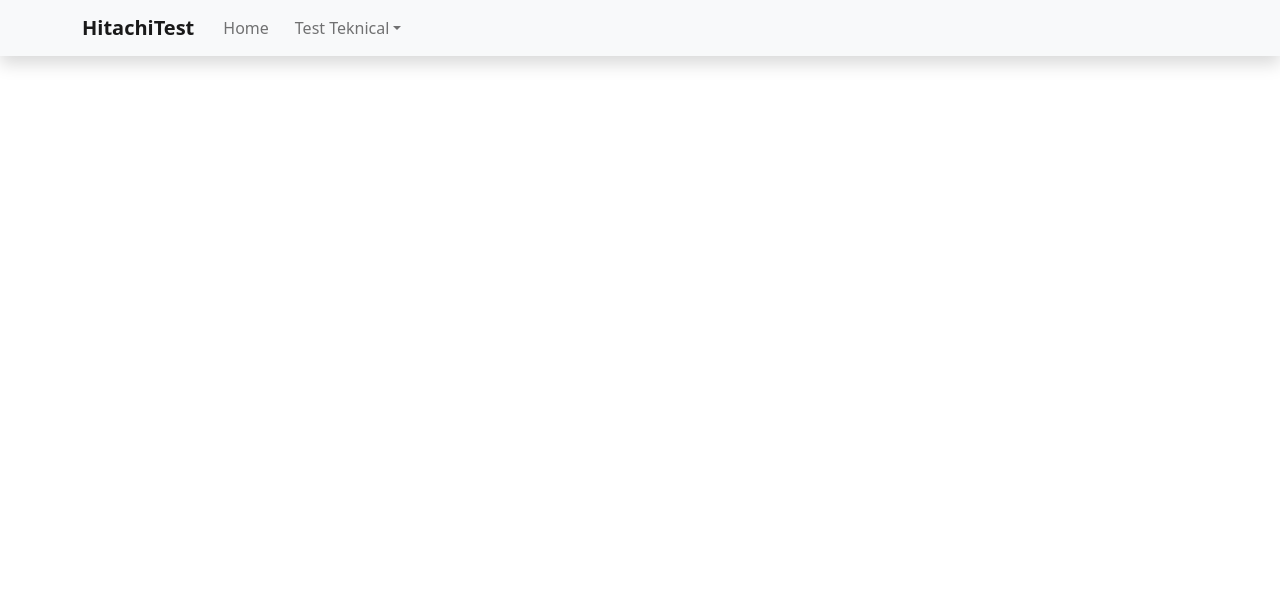
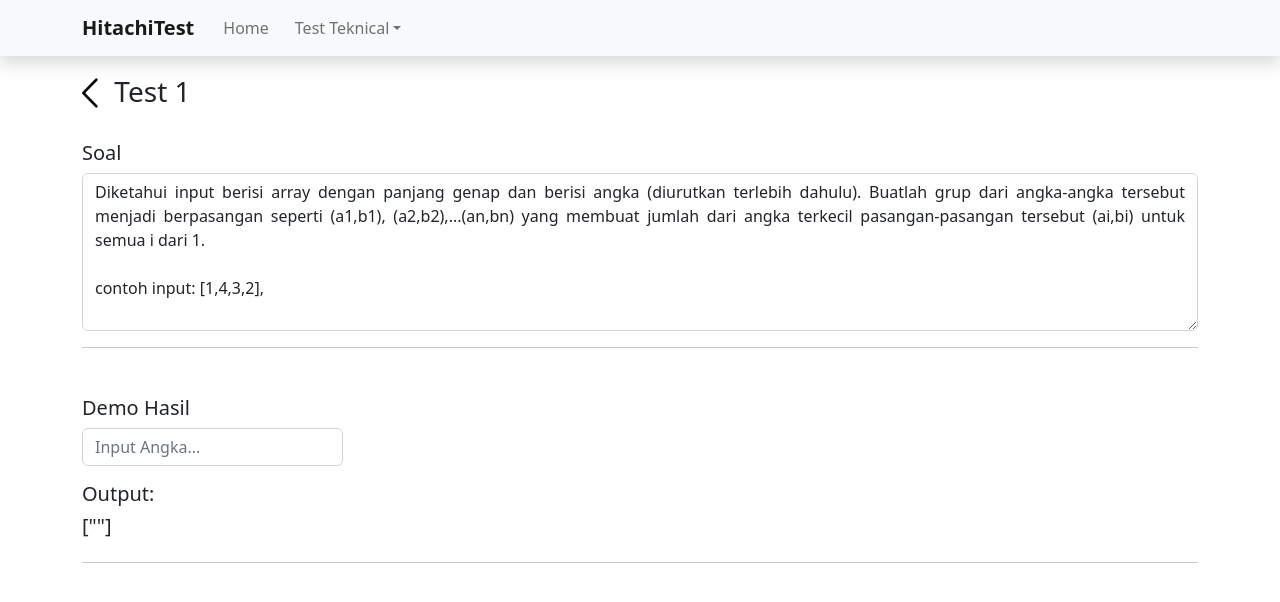
Before and after one commit to joniheri/test-technical-hitachi, a React (Vite) app: page /test3/1 in a window 1280 px wide. Shown: the top 602 px of the page. Built offline with nearby package versions, Linux system fonts and the light colour scheme.

Commit message:
Update 2023-08-02 20.01

```diff
--- a/src/App.jsx
+++ b/src/App.jsx
@@ -15,9 +15,9 @@ export default function App() {
         <Navbar />
         <Routes>
           <Route path="/" element={<Home />} />
-          <Route path="/test1" element={<Test1 />} />
-          <Route path="/test2" element={<Test2 />} />
-          <Route path="/test3" element={<Test3 />} />
+          <Route path="/test1/:id" element={<Test1 />} />
+          <Route path="/test2/:id" element={<Test2 />} />
+          <Route path="/test3/:id" element={<Test3 />} />
         </Routes>
       </BrowserRouter>
     </div>
--- a/src/data/Soal.jsx
+++ b/src/data/Soal.jsx
@@ -3,8 +3,7 @@ export const dataSoal = [
     id: `1`,
     patchUrl: `/test1`,
     title: `Jumlah Pasangan Terkecil`,
-    descriptionSoal: `
-      Diketahui input berisi array dengan panjang genap dan berisi angka (diurutkan terlebih dahulu). Buatlah grup dari angka-angka tersebut menjadi berpasangan seperti (a1,b1), (a2,b2),...(an,bn) yang membuat jumlah dari angka terkecil pasangan-pasangan tersebut (ai,bi) untuk semua i dari 1.
+    descriptionSoal: `Diketahui input berisi array dengan panjang genap dan berisi angka (diurutkan terlebih dahulu). Buatlah grup dari angka-angka tersebut menjadi berpasangan seperti (a1,b1), (a2,b2),...(an,bn) yang membuat jumlah dari angka terkecil pasangan-pasangan tersebut (ai,bi) untuk semua i dari 1.
 
 contoh input: [1,4,3,2],
 
@@ -14,8 +13,7 @@ export const dataSoal = [
     id: "2",
     patchUrl: `/test2`,
     title: `Kata Palindromik`,
-    descriptionSoal: `
-      Diketahui inputan berupa string, tugas kamu adalah mencari berapa banyak substring palindromik dari string tersebut. Kata Palindromik adalah kata yang di bolak balik memiliki susunan / pengucapan yang sama.
+    descriptionSoal: `Diketahui inputan berupa string, tugas kamu adalah mencari berapa banyak substring palindromik dari string tersebut. Kata Palindromik adalah kata yang di bolak balik memiliki susunan / pengucapan yang sama.
 Contoh:
 •  Katak dibalikan tetap menjadi katak
 Lengkapi tubuh fungsi:
@@ -23,17 +21,14 @@ export const dataSoal = [
 output: 6 penjelasan: 6 kata palindromik: "a", "a", "a", "aa", "aa", "aaa"
 
 Contoh
-        - substring dengan awal yang berbeda atau akhir yang berbeda dihitung sebagai substring yang berbeda juga meskipun menjadi substring yang sama dengan sebelumnya / yang lain
-        - panjang input string <= 1000
-
-    `,
+• substring dengan awal yang berbeda atau akhir yang berbeda dihitung sebagai substring yang berbeda juga meskipun menjadi substring yang sama dengan sebelumnya / yang lain
+• panjang input string <= 1000`,
   },
   {
     id: "3",
     patchUrl: `/test3`,
     title: `Kombinasi Nomor Telepon`,
-    descriptionSoal: `
-      Diketahui input berupa string angka, output berupa semua kemungkinan pasangan huruf/angka dari inputan tersebut.
+    descriptionSoal: `Diketahui input berupa string angka, output berupa semua kemungkinan pasangan huruf/angka dari inputan tersebut.
       0 = ' '
       1 = ' '
       2 = a,b,c
@@ -48,7 +43,6 @@ export const dataSoal = [
       Lengkapi tubuh fungsi
       // Contoh:
       input: "23"
-      output: ["ad", "ae", "af", "bd", "be", "bf", "cd", "ce", "cf"]
-    `,
+      output: ["ad", "ae", "af", "bd", "be", "bf", "cd", "ce", "cf"]`,
   },
 ];
--- a/src/pages/Home.jsx
+++ b/src/pages/Home.jsx
@@ -19,7 +19,7 @@ export default function Home() {
                   className="card h-100 shadow"
                   style={{ cursor: "pointer" }}
                   onClick={() => {
-                    navigate(item.patchUrl);
+                    navigate(item.patchUrl + `/${item.id}`);
                   }}
                 >
                   <div className="card-body">
--- a/src/pages/Test1.jsx
+++ b/src/pages/Test1.jsx
@@ -1,8 +1,24 @@
-import React from "react";
-import { useNavigate } from "react-router-dom";
+import React, { useEffect, useState } from "react";
+import { useNavigate, useParams } from "react-router-dom";
+
+import { dataSoal } from "../data/Soal";
 
 export default function Test1() {
   const navigate = useNavigate();
+  const params = useParams();
+
+  const [soal, setSoal] = useState([]);
+
+  useEffect(() => {
+    detailTest();
+  }, []);
+
+  const detailTest = () => {
+    const idSoal = params.id;
+    const response = dataSoal.find((item) => item.id === idSoal);
+    console.log(response);
+    setSoal(response);
+  };
 
   return (
     <div className="container">
@@ -21,8 +37,31 @@ export default function Test1() {
             navigate("/");
           }}
         />
-        <h3 style={{ marginTop: "5px" }}>Test1</h3>
+        <h3 style={{ marginTop: "5px" }}>Test {soal.id}</h3>
       </div>
+
+      {/* Soal */}
+      <div className="mt-4">
+        <h5>Soal</h5>
+        {typeof soal === "object" && soal !== null && (
+          <textarea
+            readOnly
+            rows="6"
+            className="form-control"
+            value={soal.descriptionSoal}
+            style={{
+              textAlign: "justify",
+            }}
+          ></textarea>
+        )}
+      </div>
+      <hr />
+      {/* End Soal */}
+
+      <div className="mt-5">
+        <h5>Demo Hasil</h5>
+      </div>
+      <hr />
     </div>
   );
 }
--- a/src/pages/Test2.jsx
+++ b/src/pages/Test2.jsx
@@ -1,8 +1,24 @@
-import React from "react";
-import { useNavigate } from "react-router-dom";
+import React, { useEffect, useState } from "react";
+import { useNavigate, useParams } from "react-router-dom";
+
+import { dataSoal } from "../data/Soal";
 
 export default function Test2() {
   const navigate = useNavigate();
+  const params = useParams();
+
+  const [soal, setSoal] = useState([]);
+
+  useEffect(() => {
+    detailTest();
+  }, []);
+
+  const detailTest = () => {
+    const idSoal = params.id;
+    const response = dataSoal.find((item) => item.id === idSoal);
+    console.log(response);
+    setSoal(response);
+  };
 
   return (
     <div className="container">
@@ -21,8 +37,31 @@ export default function Test2() {
             navigate("/");
           }}
         />
-        <h3 style={{ marginTop: "5px" }}>Test2</h3>
+        <h3 style={{ marginTop: "5px" }}>Test {soal.id}</h3>
       </div>
+
+      {/* Soal */}
+      <div className="mt-4">
+        <h5>Soal</h5>
+        {typeof soal === "object" && soal !== null && (
+          <textarea
+            readOnly
+            rows="6"
+            className="form-control"
+            value={soal.descriptionSoal}
+            style={{
+              textAlign: "justify",
+            }}
+          ></textarea>
+        )}
+      </div>
+      <hr />
+      {/* End Soal */}
+
+      <div className="mt-5">
+        <h5>Demo Hasil</h5>
+      </div>
+      <hr />
     </div>
   );
 }
--- a/src/pages/Test3.jsx
+++ b/src/pages/Test3.jsx
@@ -1,8 +1,64 @@
-import React from "react";
-import { useNavigate } from "react-router-dom";
+import React, { useEffect, useState } from "react";
+import { useNavigate, useParams } from "react-router-dom";
+
+import { dataSoal } from "../data/Soal";
 
 export default function Test3() {
   const navigate = useNavigate();
+  const params = useParams();
+
+  const [soal, setSoal] = useState([]);
+  const [input, setInput] = useState("");
+  const [result, setResult] = useState([]);
+
+  const digitToLetters = {
+    0: " ",
+    1: " ",
+    2: "abc",
+    3: "def",
+    4: "ghi",
+    5: "jkl",
+    6: "mno",
+    7: "pqrs",
+    8: "tuv",
+    9: "wxyz",
+  };
+
+  useEffect(() => {
+    detailTest();
+    setResult([]);
+    findAllCombinations();
+  }, [input]);
+
+  const findAllCombinations = (currentIndex = 0, currentCombination = "") => {
+    if (currentIndex === input.length) {
+      setResult((prevResult) => [...prevResult, currentCombination]);
+      return;
+    }
+
+    const currentDigit = input[currentIndex];
+    const letters = digitToLetters[currentDigit];
+
+    if (!letters) {
+      findAllCombinations(currentIndex + 1, currentCombination);
+      return;
+    }
+
+    for (const letter of letters) {
+      findAllCombinations(currentIndex + 1, currentCombination + letter);
+    }
+  };
+
+  const detailTest = () => {
+    const idSoal = params.id;
+    const response = dataSoal.find((item) => item.id === idSoal);
+    console.log(response);
+    setSoal(response);
+  };
+
+  const handleInputChange = (e) => {
+    setInput(e.target.value);
+  };
 
   return (
     <div className="container">
@@ -21,8 +77,46 @@ export default function Test3() {
             navigate("/");
           }}
         />
-        <h3 style={{ marginTop: "5px" }}>Test3</h3>
+        <h3 style={{ marginTop: "5px" }}>Test {soal.id}</h3>
       </div>
+
+      {/* Soal */}
+      <div className="mt-4">
+        <h5>Soal</h5>
+        {typeof soal === "object" && soal !== null && (
+          <textarea
+            readOnly
+            rows="6"
+            className="form-control"
+            value={soal.descriptionSoal}
+            style={{
+              textAlign: "justify",
+            }}
+          ></textarea>
+        )}
+      </div>
+      <hr />
+      {/* End Soal */}
+
+      <div className="mt-5">
+        <h5>Demo Hasil</h5>
+        <div className="row">
+          <div className="col-lg-3 mb-3">
+            <input
+              type="text"
+              className="form-control"
+              placeholder="Input Angka..."
+              value={input}
+              onChange={handleInputChange}
+            />
+          </div>
+          <h5>Output: </h5>
+          <div style={{ overflowX: "scroll" }}>
+            <h5>{JSON.stringify(result)}</h5>
+          </div>
+        </div>
+      </div>
+      <hr />
     </div>
   );
 }
```
Lines whose indentation alone changed are shown as unchanged.
